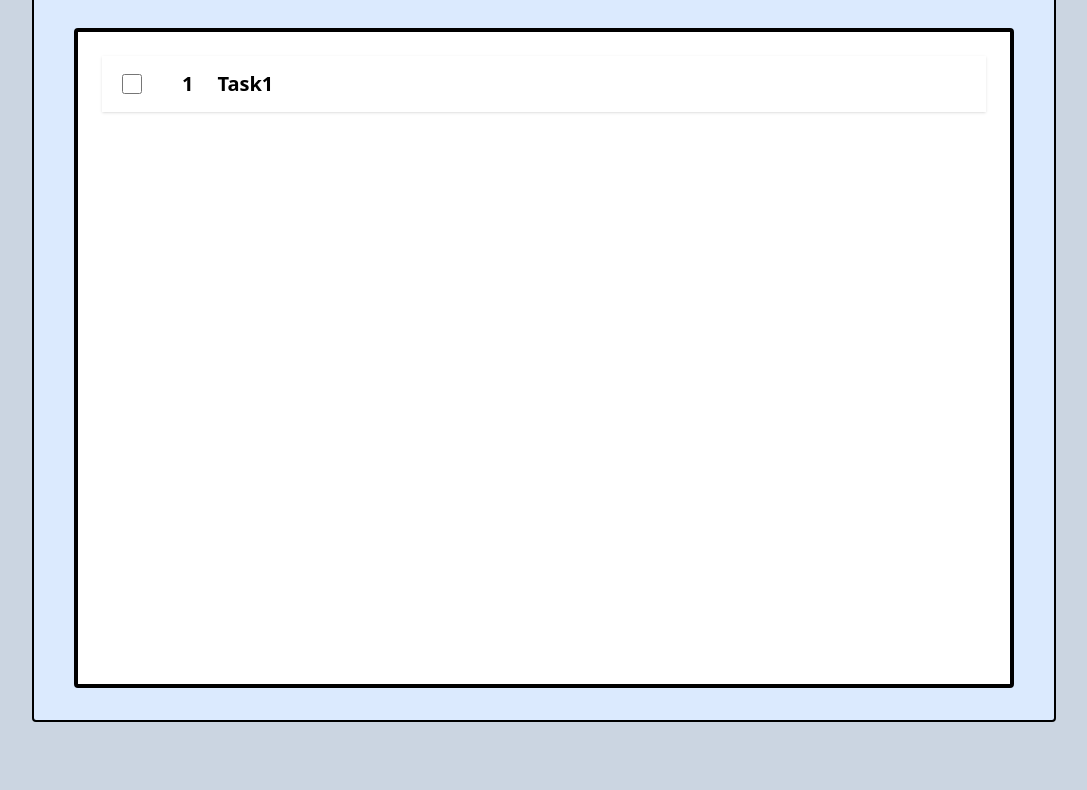
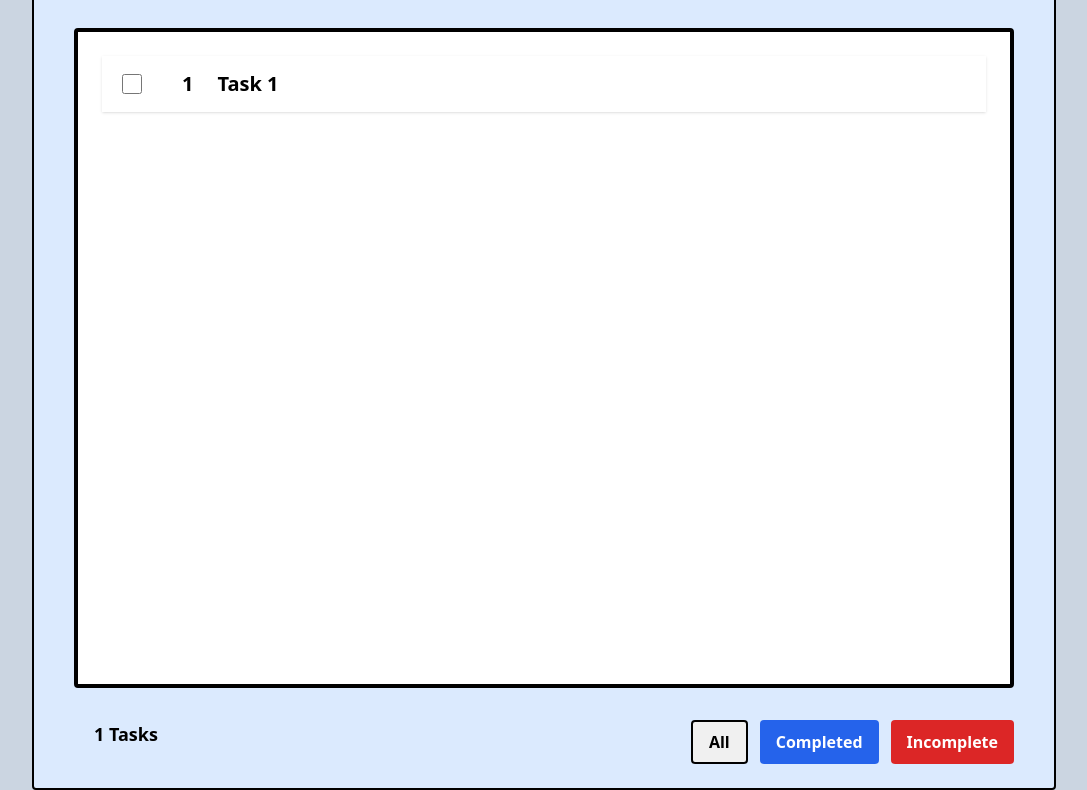
Before and after one commit to hanif017363/Duck-manager, a plain HTML site: page index.html in a window 1280 px wide. Shown: the part 254-1044 px from the top of the page, without its empty margins (96-1183 px from the left). Before the commit the page ends 976 px from the top, so only its background shows below. Drawn offline with nearby package versions, Linux system fonts and the light colour scheme.

Commit message:
duck manager

```diff
--- a/index.html
+++ b/index.html
@@ -11,6 +11,13 @@
       crossorigin="anonymous"
       referrerpolicy="no-referrer"
     />
+    <style>
+      .activebtn {
+        border: 2px solid black !important;
+        background-color: #f0f0f0 !important;
+        color: black !important;
+      }
+    </style>
   </head>
   <body class="bg-slate-300">
     <div class="container w-4/5 mx-auto max-w-screen-xl">
@@ -34,9 +41,9 @@
         <h1 class="text-center my-4 font-bold text-3xl capitalize">my tasks</h1>
         <div
           id="parent"
-          class="box my-8 bg-white rounded border-4 border-black h-[660px] max-h-[660px] p-6"
+          class="overflow-scroll box my-8 bg-white rounded border-4 border-black h-[660px] max-h-[660px] p-6"
         >
-          <div
+          <!-- <div
             class="text-box group flex justify-between content-center shadow hover:shadow-lg"
           >
             <div class="text flex items-center">
@@ -54,21 +61,43 @@
             >
               <i class="fa-solid fa-trash"></i>
             </div>
+          </div> -->
+        </div>
+        <div class="flex justify-between my-6">
+          <div id="countNum" class="count text-lg mx-5 font-semibold">
+            0 <span>tasks</span>
           </div>
-          <div class="footer flex justify-between">
-            <div class="count">0</div>
-            <div class="chack-task">
-              <div class="button">
-                <button class="bg-green-600 sep]hr">all</button>
-                <button>completed</button>
-                <button>incomplete</button>
-              </div>
+          <div class="check-task">
+            <div class="button flex space-x-3" id="activeBar">
+              <button
+                id="all"
+                onclick="active('all',true)"
+                class="bg-green-600 hover:bg-green-700 text-white font-semibold px-4 py-2 rounded activebtn"
+              >
+                All
+              </button>
+              <button
+                id="complete"
+                onclick="active('complete',true)"
+                class="bg-blue-600 hover:bg-blue-700 text-white font-semibold px-4 py-2 rounded"
+              >
+                Completed
+              </button>
+              <button
+                id="incomplete"
+                onclick="active('incomplete',true)"
+                class="bg-red-600 hover:bg-red-700 text-white font-semibold px-4 py-2 rounded"
+              >
+                Incomplete
+              </button>
             </div>
           </div>
         </div>
       </div>
     </div>
+
     <!-- script -->
+
     <script src="https://cdn.tailwindcss.com"></script>
     <script src="/script.js"></script>
   </body>
--- a/script.js
+++ b/script.js
@@ -1,12 +1,15 @@
-let tasks = [{ id: 1, text: "task1", status: "false" }];
+let tasks = [{ id: 1, text: "task 1", status: "false" }];
 
 const parent = document.getElementById("parent");
 const form = document.getElementById("form");
+const countnum = document.getElementById("countNum");
+let statusName = "all";
 // it is basic ui
 function showLIst(domElement) {
   let html = "";
-  if (tasks.length > 0) {
-    tasks.forEach((task) => {
+  let filterTaskstatus = countStatus(statusName);
+  if (filterTaskstatus.length > 0) {
+    filterTaskstatus.forEach((task) => {
       html += `  <div
             class="text-box group flex justify-between content-center shadow hover:shadow-lg"
           >
@@ -35,10 +38,12 @@ function showLIst(domElement) {
   } else {
     domElement.innerHTML = `<p class ="text-xl font-bold uppercase mx-4">no task found</p>`;
   }
+  countnum.innerText = `${filterTaskstatus.length} Tasks`;
 }
 
 function addTask(event) {
   const task = event.target.type.value;
+  if (!task) return;
   let taskList = { id: idGenerate(tasks), text: task, status: "false" };
   tasks.push(taskList);
 }
@@ -58,6 +63,7 @@ form.addEventListener("submit", function (event) {
   const output = event.target.type.value;
   if (!output) {
     window.alert("no input");
+    return;
   }
   addTask(event);
   showLIst(parent);
@@ -88,3 +94,34 @@ function changeStatus(id) {
   tasks = newTask;
   console.log(tasks);
 }
+
+function active(name, status) {
+  const all = document.getElementById("all");
+  const complete = document.getElementById("complete");
+  const incomplete = document.getElementById("incomplete");
+  statusName = name;
+  document.querySelector("#activeBar .activebtn").classList.remove("activebtn");
+  if (name === "all" && status === true) {
+    all.classList.add("activebtn");
+  }
+  if (name === "complete" && status === true) {
+    complete.classList.add("activebtn");
+  }
+  if (name === "incomplete" && status === true) {
+    incomplete.classList.add("activebtn");
+  }
+  showLIst(parent);
+}
+
+function countStatus(status) {
+  if (status === "all") {
+    return tasks;
+  }
+  if (status === "complete") {
+    return tasks.filter((task) => task.status === "true");
+  }
+  if (status === "incomplete") {
+    return tasks.filter((task) => task.status === "false");
+  }
+  showLIst(parent);
+}
```
